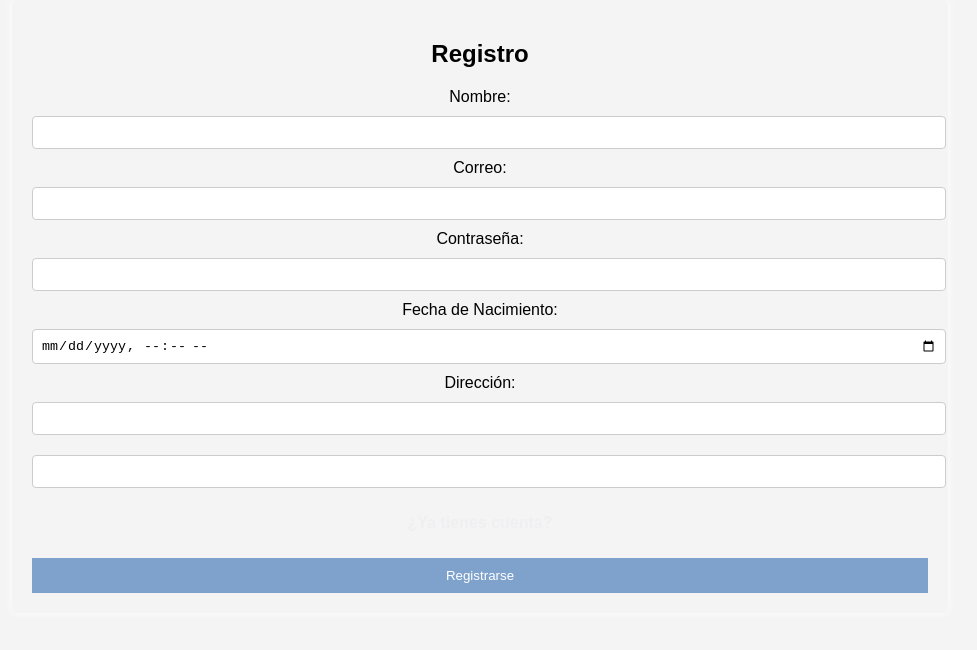
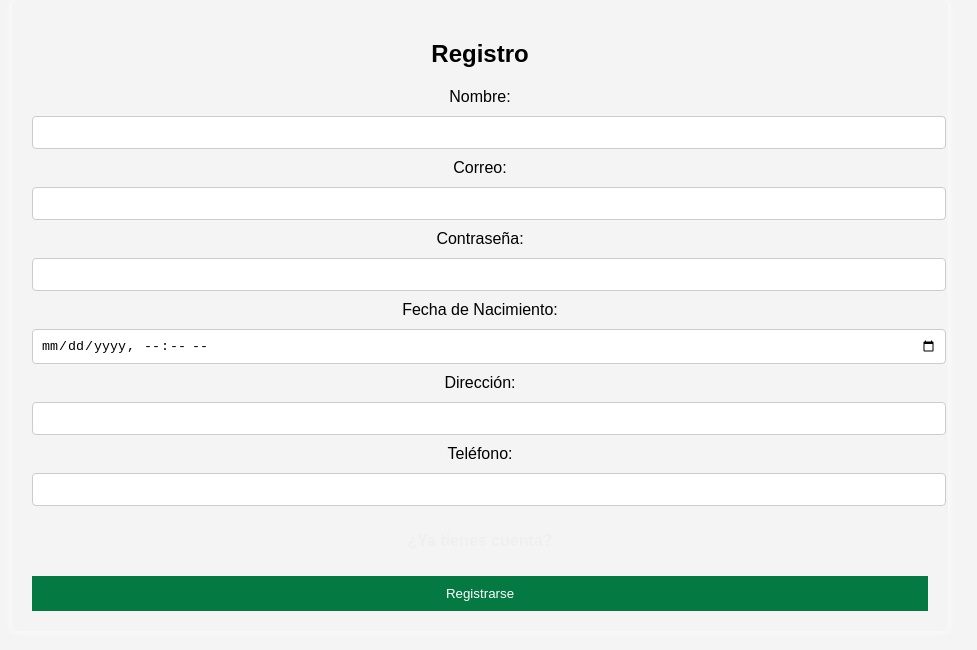
Before and after one commit to vanessajacome12/Parcial-1, a plain HTML site: page registro.html in a window 1280 px wide. Shown: the whole page, without its empty margins (160-1137 px from the left). Drawn offline with Linux system fonts and the light colour scheme.

Commit message:
canbio css

```diff
--- a/registro.html
+++ b/registro.html
@@ -25,7 +25,7 @@
             <label for="addres">Dirección:</label>
             <input type="addres">
 
-            <label for="number"></label>
+            <label for="number">Teléfono:</label>
             <input type="number">
 
             <p>¿Ya tienes cuenta? <a href="index.html"></a></p>
--- a/styles.css
+++ b/styles.css
@@ -30,7 +30,7 @@ input, password {
 }
 
 button {
-    background: #7ea2cc;
+    background: #047942;
     color: white;
     padding: 10px;
     border: none;
```
